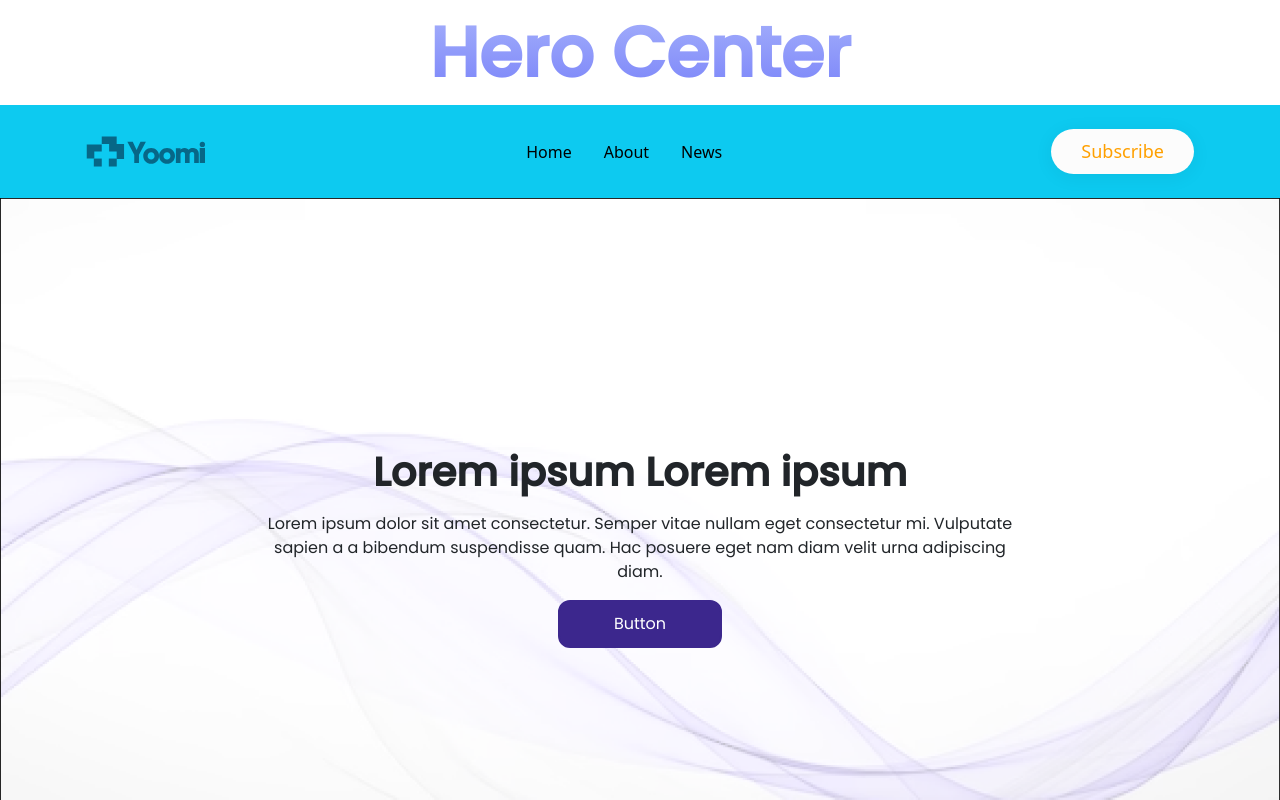
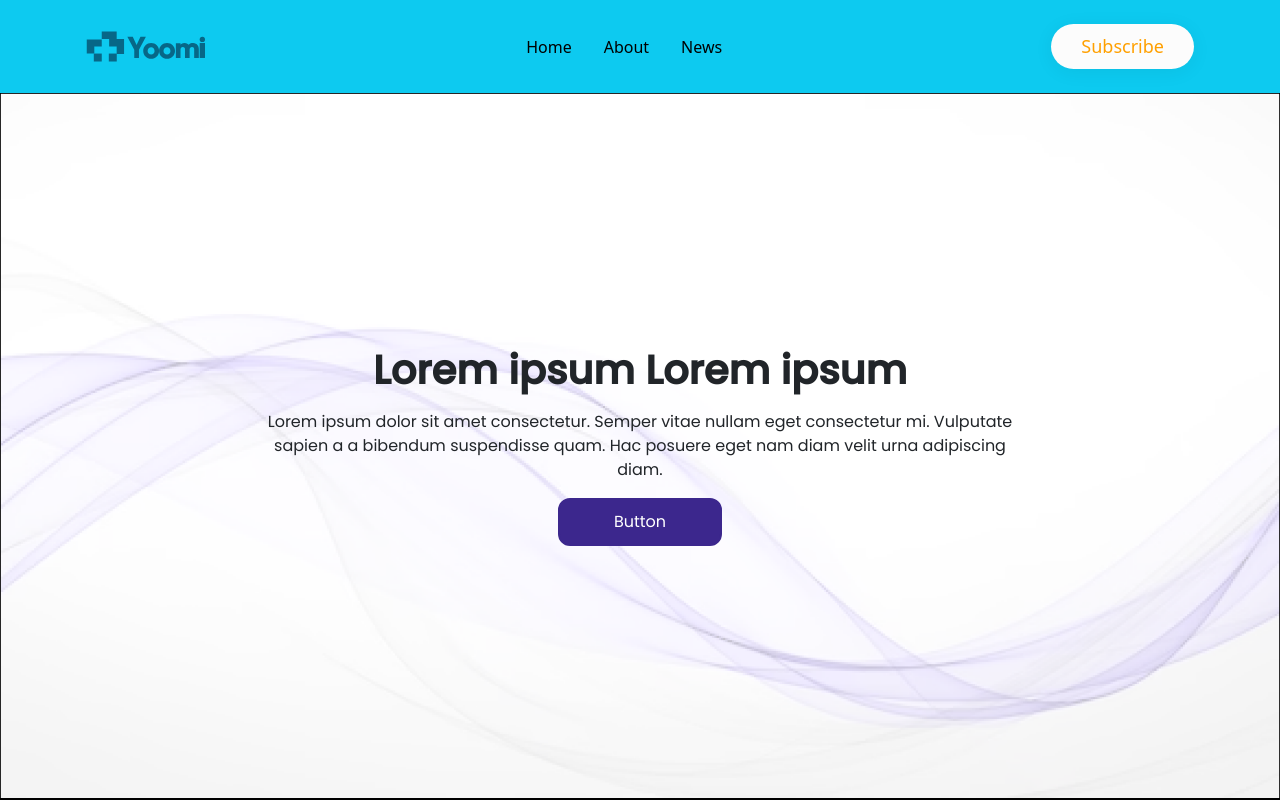
Before and after one commit to neharadialcode/bootstrap-common-components, a React (Create React App) app: page /hero in a window 1280 px wide. Shown: the top 800 px of the page. Built offline with nearby package versions, Linux system fonts and the light colour scheme.

Commit message:
hero error solving

```diff
--- a/src/components/herosection/HeroCenter.jsx
+++ b/src/components/herosection/HeroCenter.jsx
@@ -3,9 +3,9 @@ import Headercenter from "../headersection/Headercenter"
 const HeroCenter = () => {
   return (
     <>
-      <span className=" text-center font-xl d-flex justify-content-center ff_poppins text_linear_gradient fw-semibold">
+      {/* <span className=" text-center font-xl d-flex justify-content-center ff_poppins text_linear_gradient fw-semibold">
         Hero Center
-      </span>
+      </span> */}
       <div>
         <Headercenter />
         <div className=" hero_center d-flex ali min-vh100 hero_custom_height align-items-center justify-content-center">
--- a/src/components/herosection/HeroCenterPosition.jsx
+++ b/src/components/herosection/HeroCenterPosition.jsx
@@ -26,7 +26,7 @@ const HeroCenterPosition = () => {
               <img
                 src={heroCenterPosition}
                 alt="heroCenterPosition"
-                className=" w-100 min_h_hero_img"
+                className=" w-100 min_h_ hero_img"
               />
             </div>
           </div>
--- a/src/components/herosection/HeroPosition.jsx
+++ b/src/components/herosection/HeroPosition.jsx
@@ -51,7 +51,7 @@ const HeroPosition = () => {
               <button className="ff_poppins fw-normal font-sm  mx-auto  button_btn mt-5">
                 Button
               </button>
-              <button className="ff_poppins fw-normal font-sm  mx-auto  button_btn mt-5 ms-3">
+              <button className="ff_poppins fw-normal font-sm  button_btn mt-5 ms-3 ms-sm-5">
                 Button
               </button>
             </div>
--- a/src/components/herosection/HeroPositionHalf.jsx
+++ b/src/components/herosection/HeroPositionHalf.jsx
@@ -28,7 +28,7 @@ const HeroPositionHalf = () => {
                 <button className="ff_poppins fw-normal font-sm  mx-auto  button_btn mt-5">
                   Button
                 </button>
-                <button className="ff_poppins fw-normal font-sm  mx-auto  button_btn mt-5 ms-3">
+                <button className="ff_poppins fw-normal font-sm  mx-auto  button_btn mt-2 ms-3 mt-sm-5">
                   Button
                 </button>
               </div>
--- a/src/hero.css
+++ b/src/hero.css
@@ -7,7 +7,6 @@
     list-style-type: none !important;
     box-sizing: border-box !important;
 }
-
 
 @media (max-width:575.98px) {
     :root {
@@ -62,6 +61,7 @@
 :root {
 
     /*============COLORS========= */
+
     --clr-primary: #555858;
 }
 
@@ -231,5 +231,5 @@
 }
 
 .hero_custom_height {
-    min-height: calc(100vh - 100px);
+    min-height: calc(100vh - 95px);
 }
```
